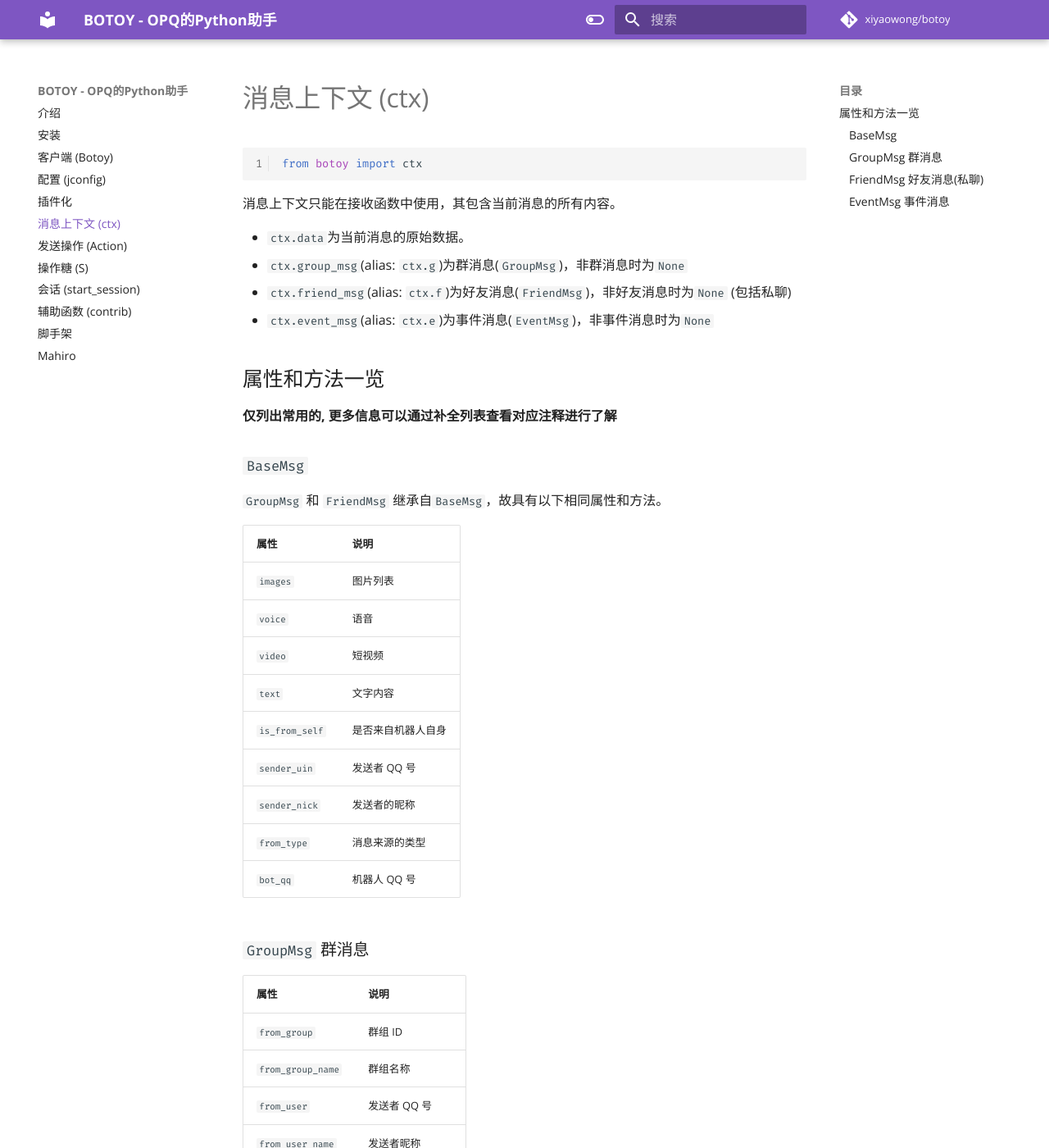
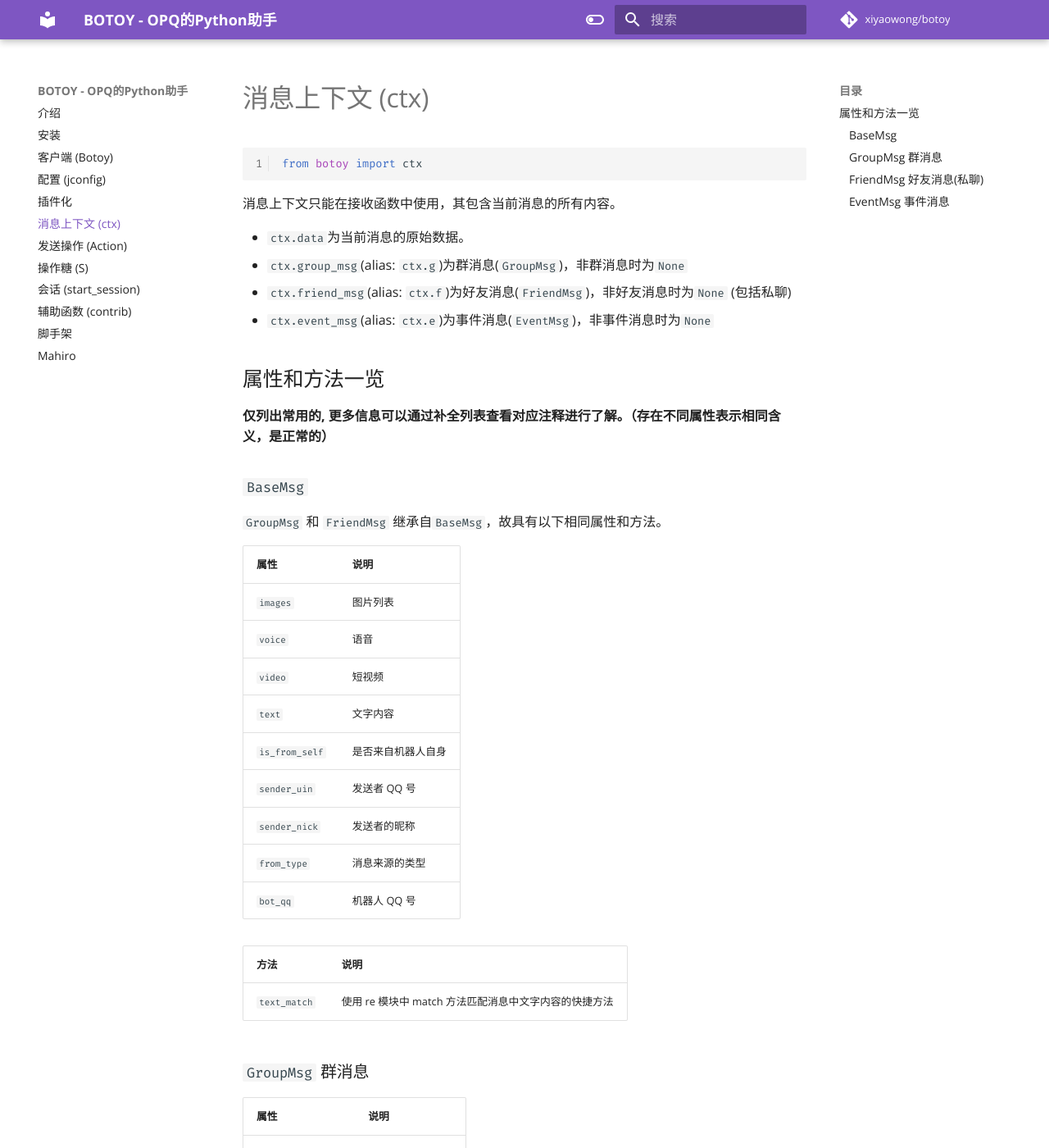
Before and after one commit to opq-osc/botoy, an MkDocs documentation site: the page built from docs/context.md, in a window 1280 px wide and 1400 px high. Shown: the whole window at 82% size. Built offline with MkDocs 1.6.1 and Material for MkDocs 9.7.7, drawn with Linux system fonts in a browser that asks for light colours; comment, search, counter and statistics services are not loaded.

Commit message:
docs(ctx): missing `text_match`

```diff
--- a/docs/context.md
+++ b/docs/context.md
@@ -13,7 +13,7 @@ from botoy import ctx
 
 ## 属性和方法一览
 
-**仅列出常用的, 更多信息可以通过补全列表查看对应注释进行了解**
+**仅列出常用的, 更多信息可以通过补全列表查看对应注释进行了解。（存在不同属性表示相同含义，是正常的）**
 
 ### `BaseMsg`
 
@@ -30,6 +30,10 @@ from botoy import ctx
 | `sender_nick`  | 发送者的昵称       |
 | `from_type`    | 消息来源的类型     |
 | `bot_qq`       | 机器人 QQ 号       |
+
+| 方法         | 说明                                                  |
+| ------------ | ----------------------------------------------------- |
+| `text_match` | 使用 re 模块中 match 方法匹配消息中文字内容的快捷方法 |
 
 ### `GroupMsg` 群消息
 
```
